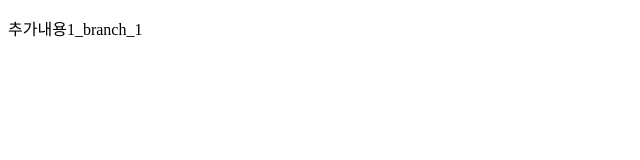
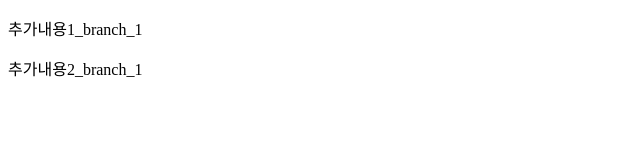
Before and after one commit to parksanghyukz/project, a plain HTML site: page index.html in a window 1280 px wide. Shown: the whole page, without its empty margins (0-640 px from the left). Drawn offline with Linux system fonts and the light colour scheme.

Commit message:
branch_1

```diff
--- a/index.html
+++ b/index.html
@@ -8,5 +8,6 @@
 </head>
 <body>
   <p>추가내용1_branch_1</p>
+  <p>추가내용2_branch_1</p>
 </body>
 </html>
```
